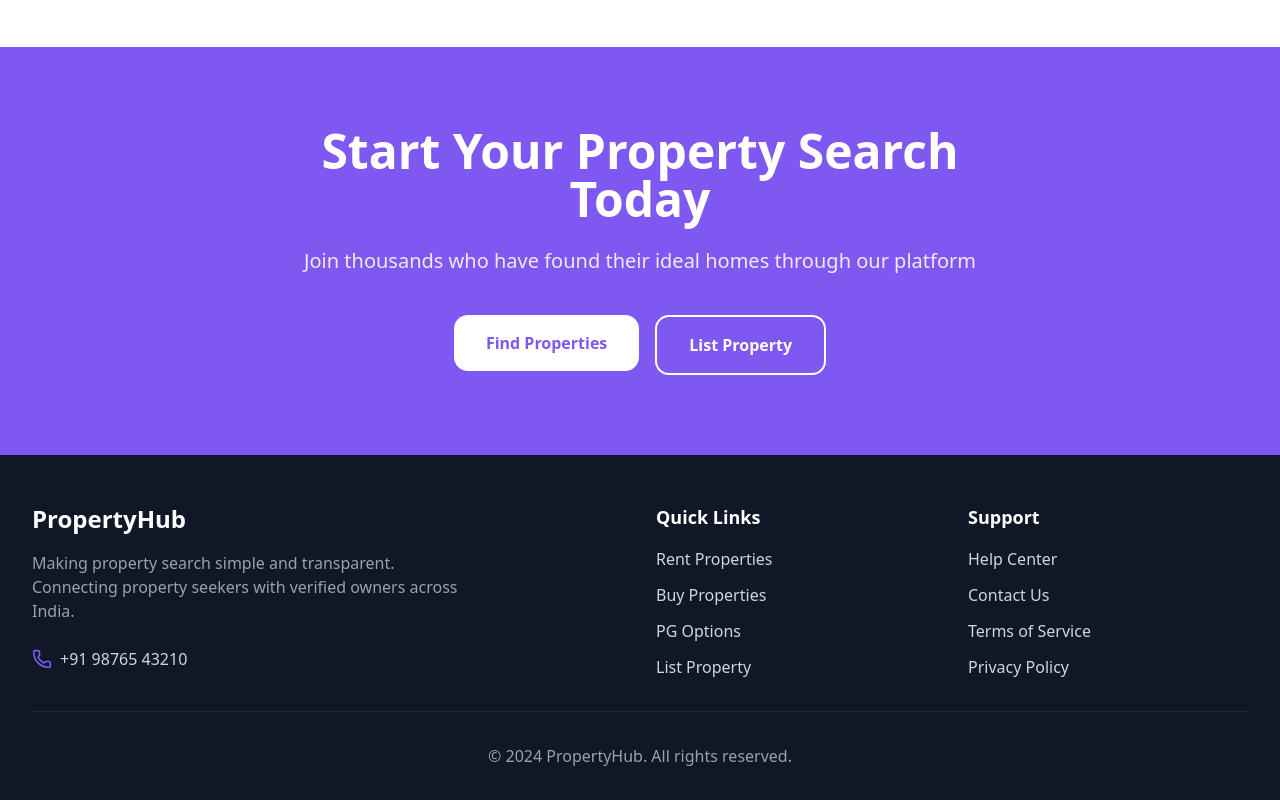
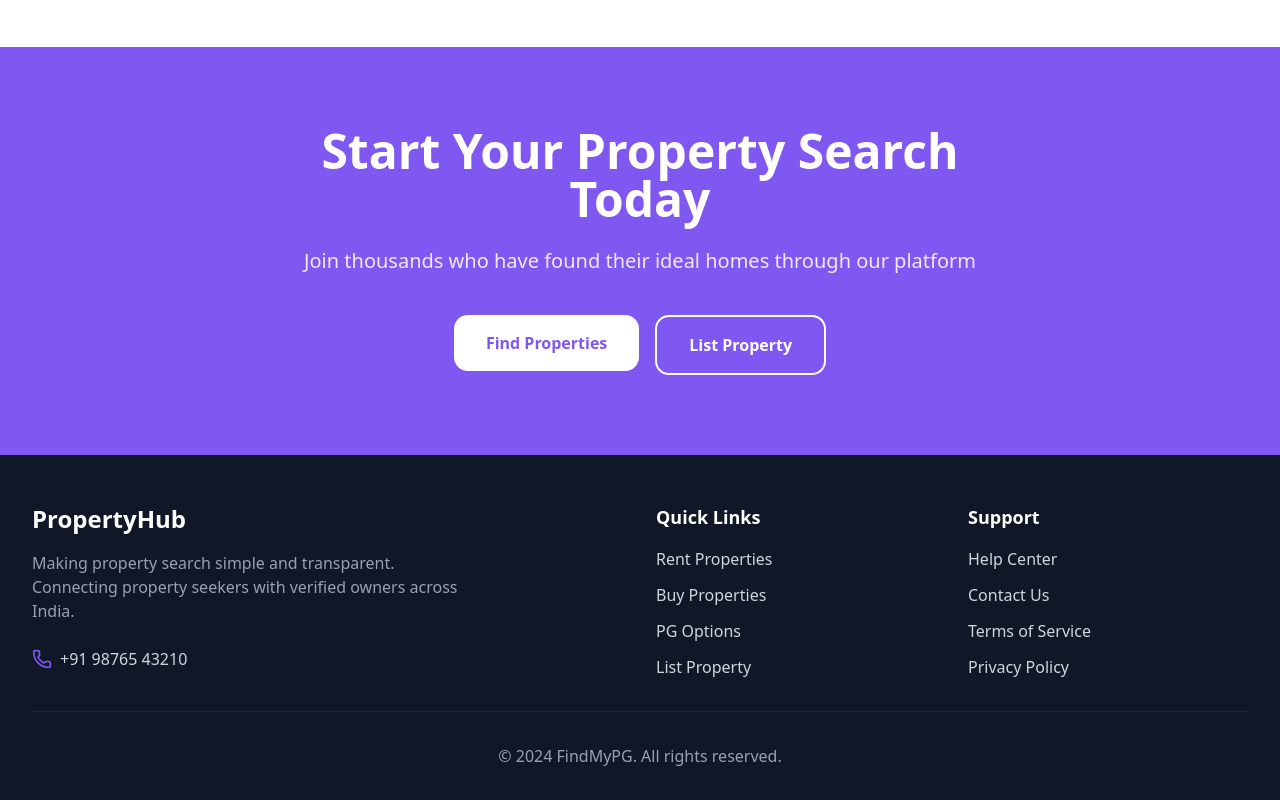
Before and after one commit to karanb757/Real-Estate, a Next.js app: page / in a window 1280 px wide. Shown: the part 2031-2831 px from the top of the page. Built offline with nearby package versions, Linux system fonts and the light colour scheme; no server answers.

Commit message:
Update page.js

```diff
--- a/app/page.js
+++ b/app/page.js
@@ -248,7 +248,7 @@ const page = () => {
           </div>
 
           <div className="border-t border-gray-800 dark:border-gray-700 mt-8 pt-8 text-center transition-colors duration-300">
-            <p className="text-gray-400 dark:text-gray-500 transition-colors duration-300">&copy; 2024 PropertyHub. All rights reserved.</p>
+            <p className="text-gray-400 dark:text-gray-500 transition-colors duration-300">&copy; 2024 FindMyPG. All rights reserved.</p>
           </div>
         </div>
       </footer>
```
